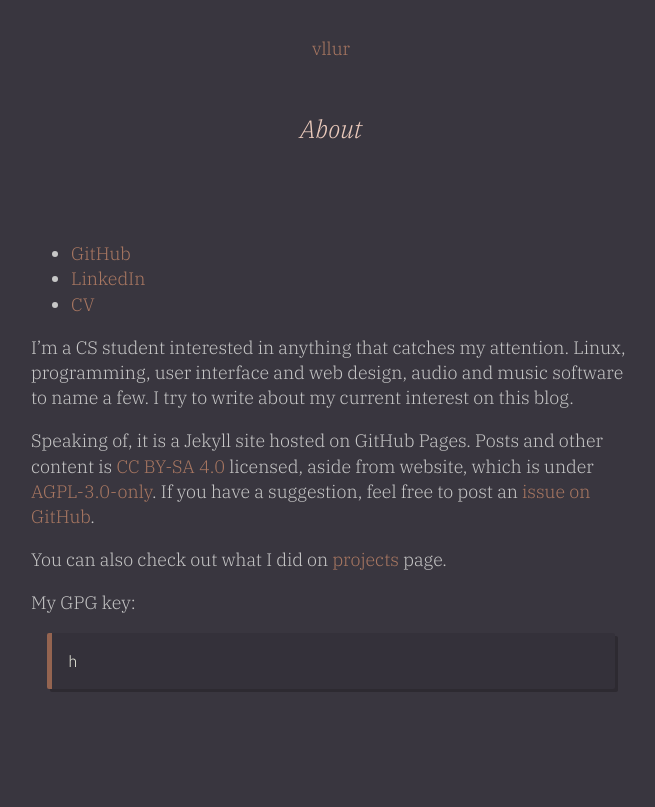
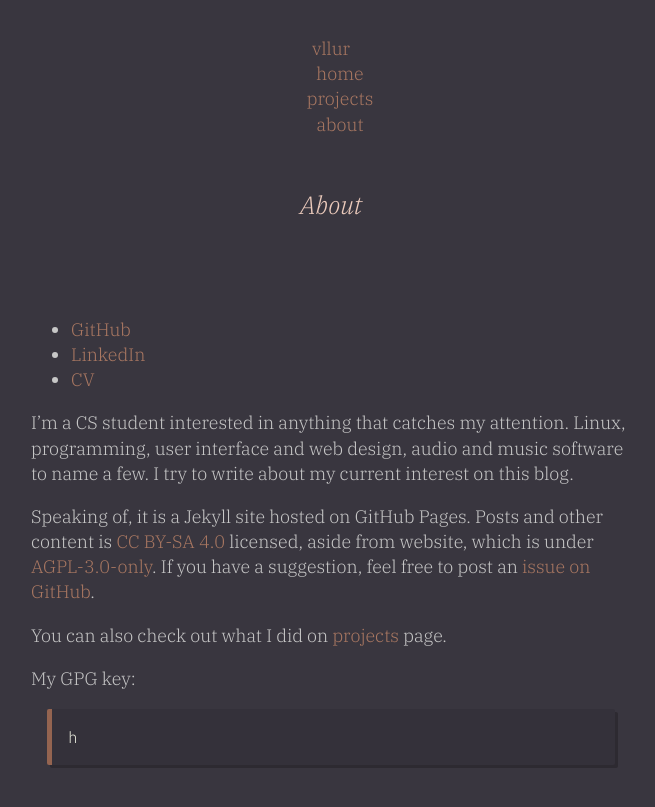
Before and after one commit to vllur/blog, a Jekyll site: the page built from content/about.md, in a window 1280 px wide. Shown: the top 807 px of the page, without its empty margins (309-964 px from the left). Built offline with Jekyll 4.4.1, drawn with Linux system fonts in a browser that asks for light colours.

Commit message:
Added figure snippet, link corrections

```diff
--- /dev/null
+++ b/_includes/figure.html
@@ -0,0 +1,6 @@
+<figure>
+  <a href="{{- include.src | prepend: 'img/' | relative_url  -}}">
+    <img src="{{- include.src | prepend: 'img/' | relative_url  -}}" alt="{{ include.alt }}" title="{{ include.title }}">
+  </a>
+  <figcaption>{{ include.figcaption }}</figcaption>
+</figure>
--- a/_includes/head.html
+++ b/_includes/head.html
@@ -2,8 +2,8 @@
   <meta charset="utf-8">
   <title>{%if page.title %}{{ page.title }} | {{ site.title }}{% else %}{{ site.title }}{% endif %}</title>
   <link rel="stylesheet" href="https://cdnjs.cloudflare.com/ajax/libs/normalize/8.0.1/normalize.min.css" integrity="sha256-l85OmPOjvil/SOvVt3HnSSjzF1TUMyT9eV0c2BzEGzU=" crossorigin="anonymous" />
-  <link rel="stylesheet" href="{{- "assets/css/index.css" | prepend: site.baseurl -}}">
-  <link rel="shortcut icon" type="image/png" href="{{- "favicon.png" | prepend: site.baseurl -}}"/>
+  <link rel="stylesheet" href="{{- 'assets/css/index.css' | relative_url -}}">
+  <link rel="shortcut icon" type="image/png" href="{{- 'favicon.png' | relative_url -}}"/>
   <meta name="viewport" content="width=device-width, initial-scale=1.0, maximum-scale=1">
   {%- seo title=false -%}
 </head>
--- a/_includes/header.html
+++ b/_includes/header.html
@@ -1,3 +1,10 @@
 <header>
-  <a href="{{- site.baseurl -}}">{{- site.owner -}}</a>
+  <a href="{{- '/'  | relative_url -}}">{{- site.owner -}}</a>
+  <nav>
+    <ul>
+      <li><a href="{{- '/'  | relative_url -}}">home</a></li>
+      <li><a href="{{- '/projects'  | relative_url -}}">projects</a></li>
+      <li><a href="{{- '/about'  | relative_url -}}">about</a></li>
+    </ul>
+  </nav>
 </header>
--- a/_layouts/post.html
+++ b/_layouts/post.html
@@ -7,10 +7,11 @@
   <time>{{ page.date | date: "%a, %b %d, %Y" }}</time>
 </header>
 
-{{ content }}
-
+<article class="post-content">
+  {{ content }}
+</article>
 
 {% if site.mathjax == true %}
-<script type="text/x-mathjax-config" src="{{- "assets/js/mathjax.js" | prepend: site.baseurl -}}"></script>
+<script type="text/x-mathjax-config" src="{{- 'assets/js/mathjax.js' | relative_url -}}"></script>
 <script id="MathJax-script" async src="https://cdn.jsdelivr.net/npm/mathjax@3/es5/tex-mml-chtml.js"></script>
 {% endif %}
```
